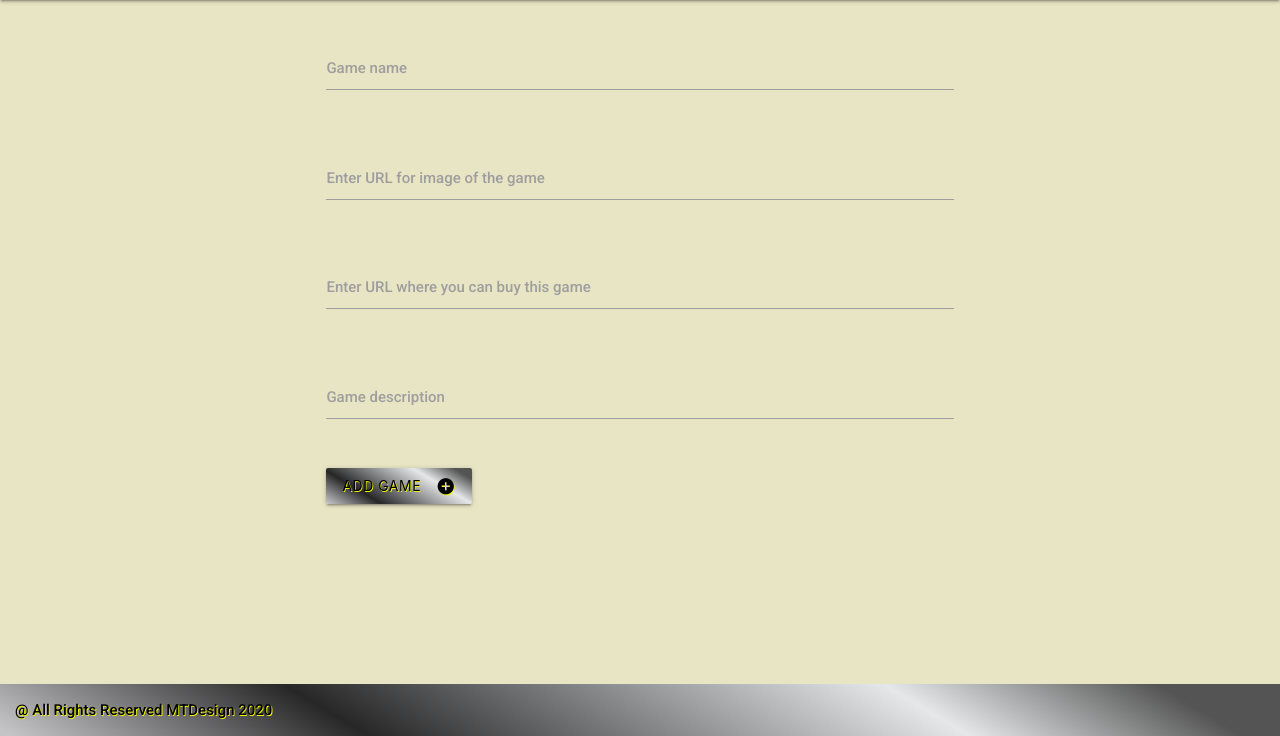
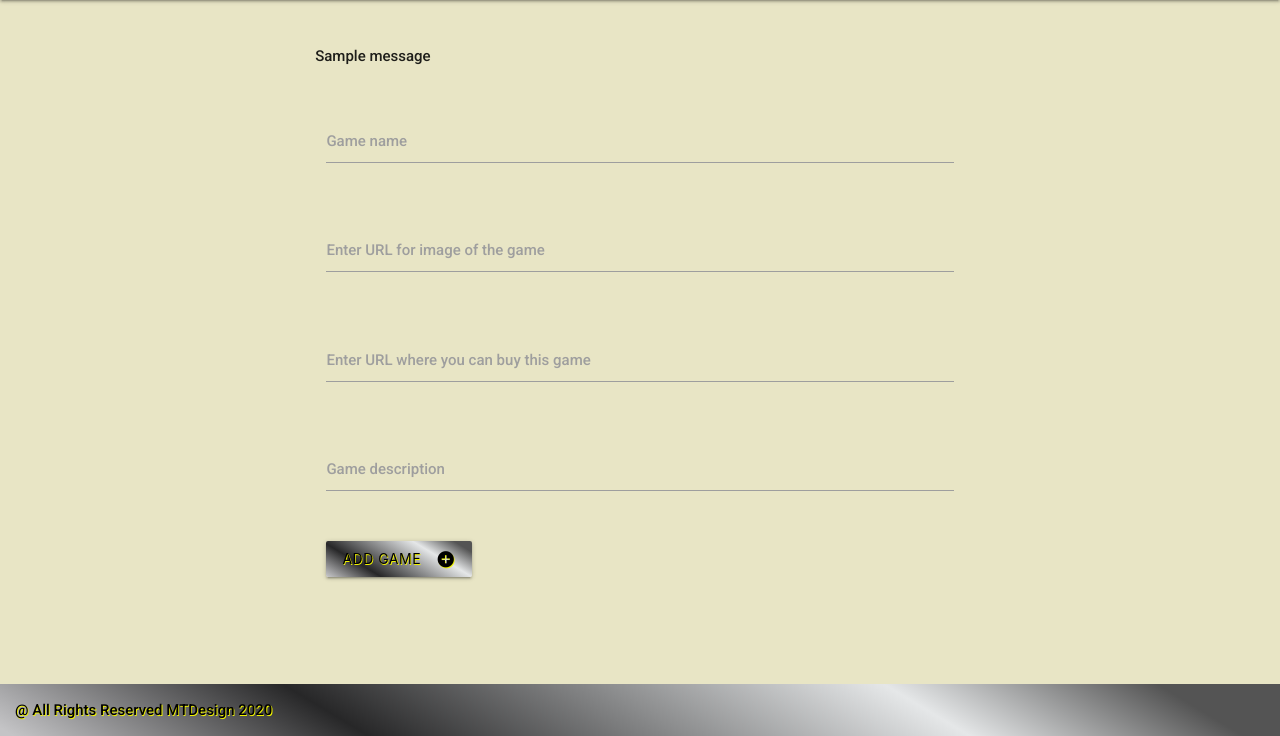
Before and after one commit to teppm/MS3-Project, a Flask app: page /add_game in a window 1280 px wide. Shown: the part 64-800 px from the top of the page. Run offline with Flask 2, Linux system fonts and the light colour scheme; one stand-in notice (Sample message) is shown; some libraries are stand-ins or nearby versions.

Commit message:
div = row --> <p class flash message>, template to display flash message

```diff
--- a/templates/add_game.html
+++ b/templates/add_game.html
@@ -2,6 +2,10 @@
 <!--form to collect data from user to add new games to collection, form base copied from materializecss.com and modified for current page use-->
 <div class="container">
     <form action="{{ url_for('insert_game') }}" method="POST" class="col s12">
+        <div class="row">{% with messages = get_flashed_messages() %} {% if messages %} {% for message in messages %}
+            <p class="flash-message"> {{ message }} </p>
+            {% endfor %} {% endif %} {% endwith %}
+        </div>
         <div class="row">
             <div class="input-field col s12">
                 <textarea oninput="this.value = this.value.toUpperCase()" id="game_name" name="game_name" class="materialize-textarea" data-length="360" required></textarea>
```
